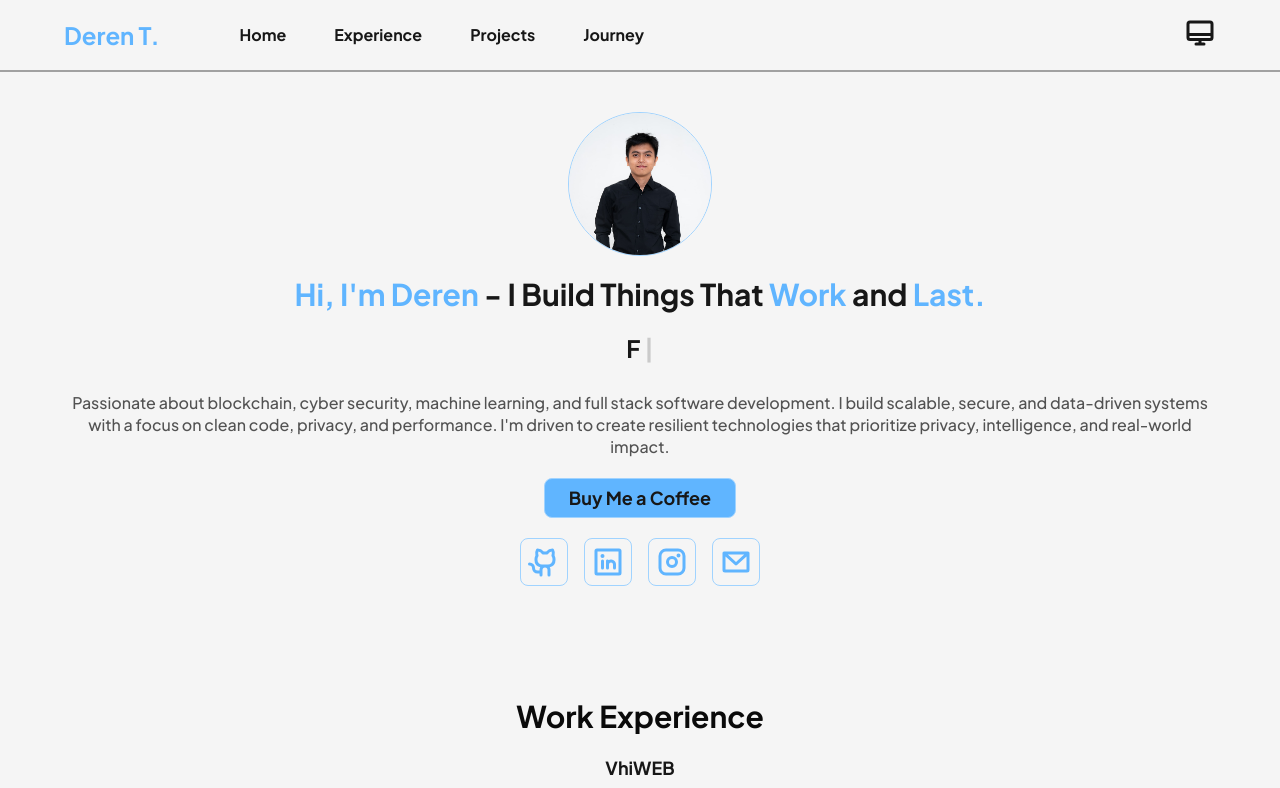
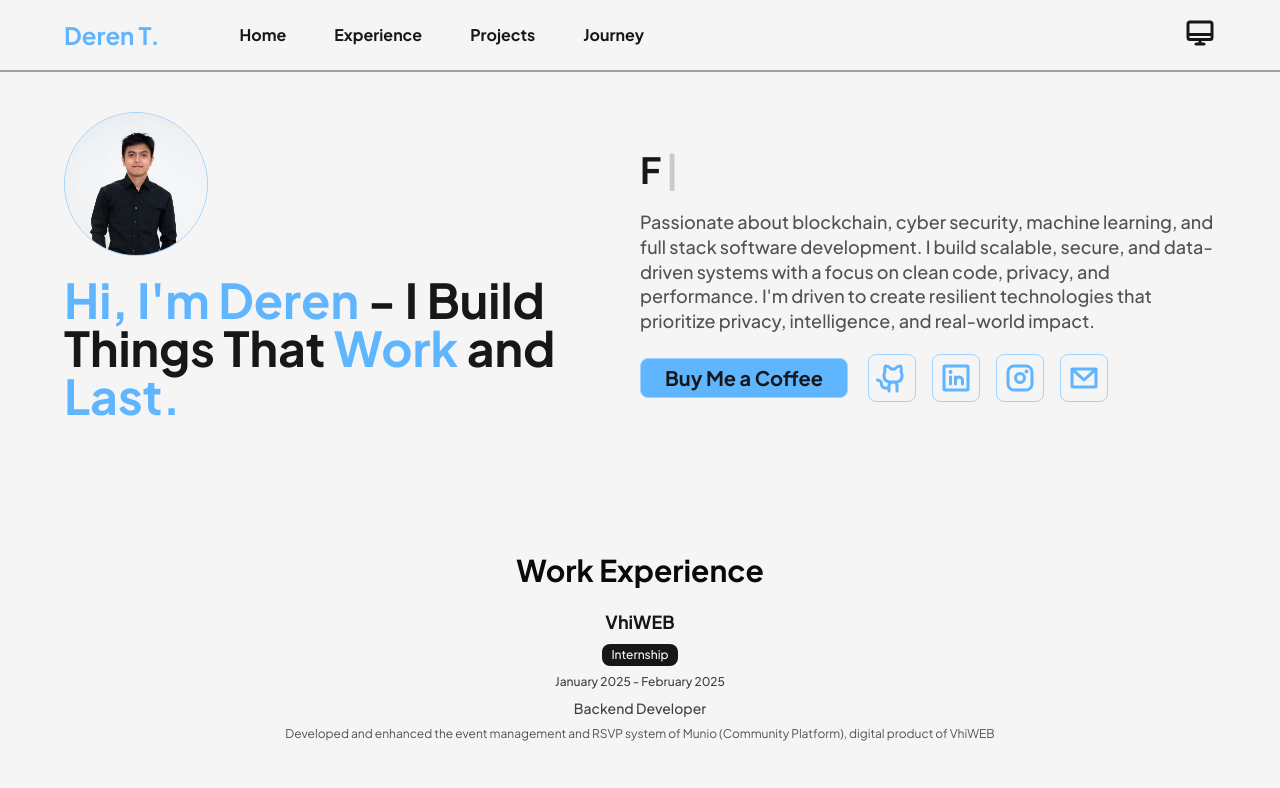
Before and after one commit to Lev1reG/personal-website, a React (Vite) app: page / in a window 1280 px wide. Shown: the top 788 px of the page. Built offline with nearby package versions, Linux system fonts and the light colour scheme.

Commit message:
feat: responsive desktop hero

```diff
--- a/src/components/Home/Hero.tsx
+++ b/src/components/Home/Hero.tsx
@@ -14,21 +14,21 @@ const Hero = () => {
   ];
 
   return (
-    <article className="flex flex-col items-center justify-center space-y-5 pt-28 pb-20">
-      <div className="flex flex-col items-center space-y-5">
+    <article className="flex flex-col xl:flex-row items-center justify-center xl:justify-between space-y-5 pt-28 pb-20">
+      <div className="xl:max-w-xl flex flex-col items-center xl:items-start space-y-5">
         <img
           src={ProfilePicture}
           alt="Profile Picture of Deren Tanaphan"
           className="w-36 h-36 rounded-full border border-brand-300"
         />
-        <h1 className="text-3xl font-bold text-center dark:text-neutral-100 text-neutral-900">
+        <h1 className="text-3xl lg:text-4xl xl:text-5xl font-bold text-center xl:text-left dark:text-neutral-100 text-neutral-900">
           <span className="text-brand-500">Hi, I'm Deren</span> - I Build Things
           That <span className="text-brand-500">Work </span> and{" "}
           <span className="text-brand-500">Last.</span>
         </h1>
       </div>
-      <div className="flex flex-col items-center space-y-5">
-        <h2 className="text-2xl font-bold text-center dark:text-neutral-100 text-neutral-900 min-h-[2.5rem]">
+      <div className="xl:max-w-xl flex flex-col items-center xl:items-start space-y-5">
+        <h2 className="text-2xl lg:text-3xl xl:text-4xl font-bold text-center dark:text-neutral-100 text-neutral-900 min-h-[2.5rem]">
           <TypewriterCycle
             phrases={phrases}
             typingSpeed={100}
@@ -36,19 +36,19 @@ const Hero = () => {
             pauseDuration={3000}
           />
         </h2>
-        <p className="font-medium text-base text-center leading-snug dark:text-neutral-400 text-neutral-600">
+        <p className="font-medium text-base lg:text-lg text-center xl:text-left leading-snug dark:text-neutral-400 text-neutral-600">
           Passionate about blockchain, cyber security, machine learning, and
           full stack software development. I build scalable, secure, and
           data-driven systems with a focus on clean code, privacy, and
           performance. I'm driven to create resilient technologies that
           prioritize privacy, intelligence, and real-world impact.
         </p>
-        <div className="flex flex-col items-center space-y-5">
+        <div className="flex flex-col xl:flex-row items-center space-y-5 xl:space-y-0 xl:space-x-5">
           <Button
             asChild
             variant="defaultCustom"
             size="lg"
-            className="font-bold text-lg"
+            className="font-bold text-lg xl:text-xl"
           >
             <a
               href="https://saweria.co/levireg"
```
